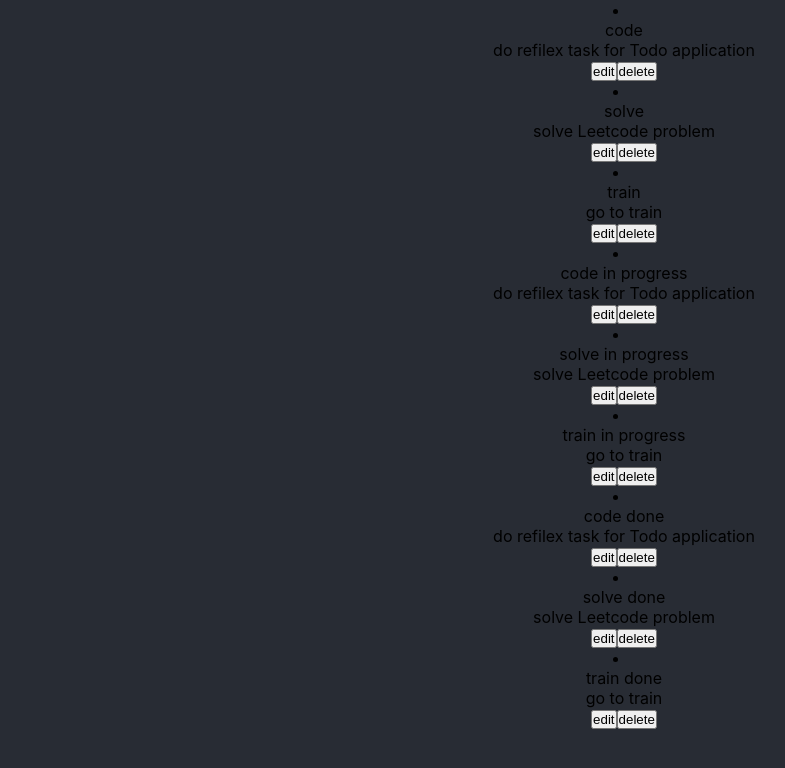
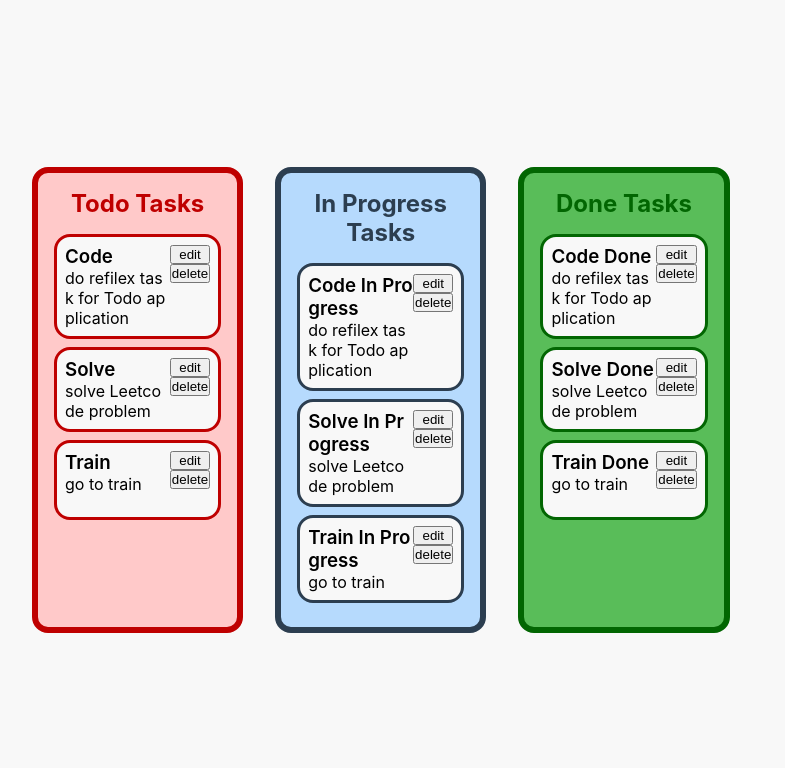
Before and after one commit to Ahmed-Elbessfy/todo-refilex-react, a React (Create React App) app: page / in a window 1280 px wide. Shown: the top 768 px of the page, without its empty margins (16-801 px from the left). Built offline with nearby package versions, Linux system fonts and the light colour scheme.

Commit message:
style tasks lists
- add style rules for tasks lists and each task
- add classes and elements needed for applying styles

```diff
--- a/src/App.css
+++ b/src/App.css
@@ -1,5 +1,107 @@
 .App {
   text-align: center;
-  background-color: #282c34;
+  background-color: #f8f8f8;
   min-height: 100vh;
 }
+
+main {
+  display: flex;
+  flex-direction: column;
+  align-items: center;
+  justify-content: center;
+}
+
+button {
+  cursor: pointer;
+}
+
+/* tasks list styles */
+
+.tasks-container {
+  width: 100%;
+  display: grid;
+  grid-template-columns: repeat(auto-fill, minmax(15rem, 1fr));
+  padding: 2rem;
+}
+
+ul {
+  min-height: 5rem;
+  border: 6px solid;
+  margin: 1rem;
+  padding: 1rem;
+  border-radius: 1rem;
+  -webkit-border-radius: 1rem;
+  -moz-border-radius: 1rem;
+  -ms-border-radius: 1rem;
+  -o-border-radius: 1rem;
+}
+
+ul h2 {
+  margin-bottom: 1rem;
+}
+
+.todo-list {
+  border-color: #bf0000;
+  background: #ffc9c9;
+}
+.inProgress-list {
+  border-color: #2c3e50;
+  background: #b6dafd;
+}
+.done-list {
+  background: #59bd59;
+  border-color: #026602;
+}
+
+.todo-list h2 {
+  color: #bf0000;
+}
+.inProgress-list h2 {
+  color: #2c3e50;
+}
+.done-list h2 {
+  color: #026602;
+}
+
+li {
+  list-style: none;
+  min-height: 5rem;
+  display: flex;
+  justify-content: space-between;
+  margin-bottom: 0.5rem;
+  padding: 0.5rem;
+  border-radius: 1rem;
+  -webkit-border-radius: 1rem;
+  -moz-border-radius: 1rem;
+  -ms-border-radius: 1rem;
+  -o-border-radius: 1rem;
+  background-color: #f8f8f8;
+  text-align: left;
+}
+
+.todo-list li {
+  border: #bf0000 3px solid;
+}
+
+.inProgress-list li {
+  border: 3px solid #2c3e50;
+}
+
+.done-list li {
+  border: #026602 3px solid;
+}
+
+.task-content {
+  max-width: 80%;
+  word-break: break-all;
+}
+
+li .task-title {
+  font-weight: 600;
+  text-transform: capitalize;
+}
+
+.task-actions {
+  display: flex;
+  flex-direction: column;
+}
--- a/src/components/TaskItem.js
+++ b/src/components/TaskItem.js
@@ -4,7 +4,7 @@
   return (
     <li>
       <div className="task-content">
-        <p className="task-title">{task.title}</p>
+        <h3 className="task-title">{task.title}</h3>
         <p>{task.description}</p>
       </div>
       <div className="task-actions">
--- a/src/components/Tasks.js
+++ b/src/components/Tasks.js
@@ -13,22 +13,25 @@
   const doneList = [...tasks].filter((task) => task.status === "done");
 
   return (
-    <section>
-      <div className="todo-list">
+    <section class="tasks-container">
+      <ul className="todo-list">
+        <h2>Todo Tasks</h2>
         {todoList.map((task) => (
           <TaskItem task={task} key={task.id} />
         ))}
-      </div>
-      <div className="inProgress-list">
+      </ul>
+      <ul className="inProgress-list">
+        <h2>In Progress Tasks</h2>
         {inProgressList.map((task) => (
           <TaskItem task={task} key={task.id} />
         ))}
-      </div>
-      <div className="done-list">
+      </ul>
+      <ul className="done-list">
+        <h2>Done Tasks</h2>
         {doneList.map((task) => (
           <TaskItem task={task} key={task.id} />
         ))}
-      </div>
+      </ul>
     </section>
   );
 };
```
